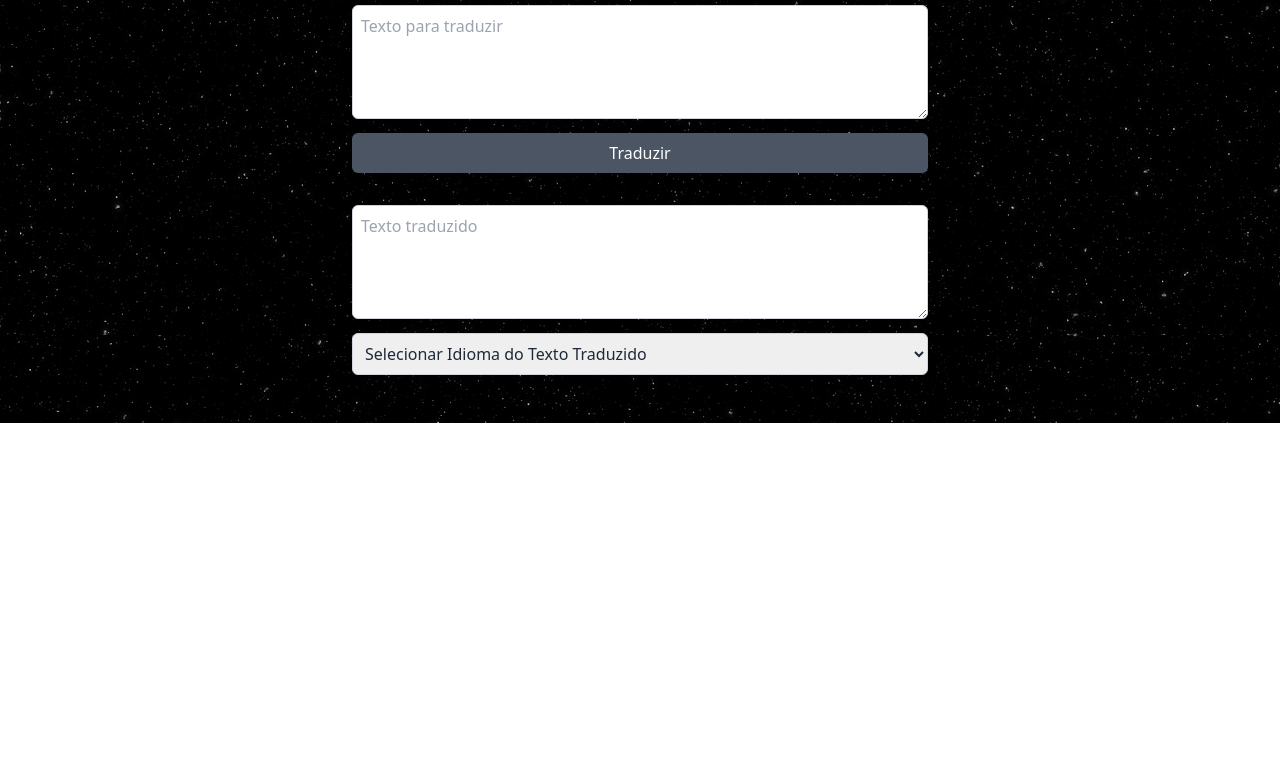
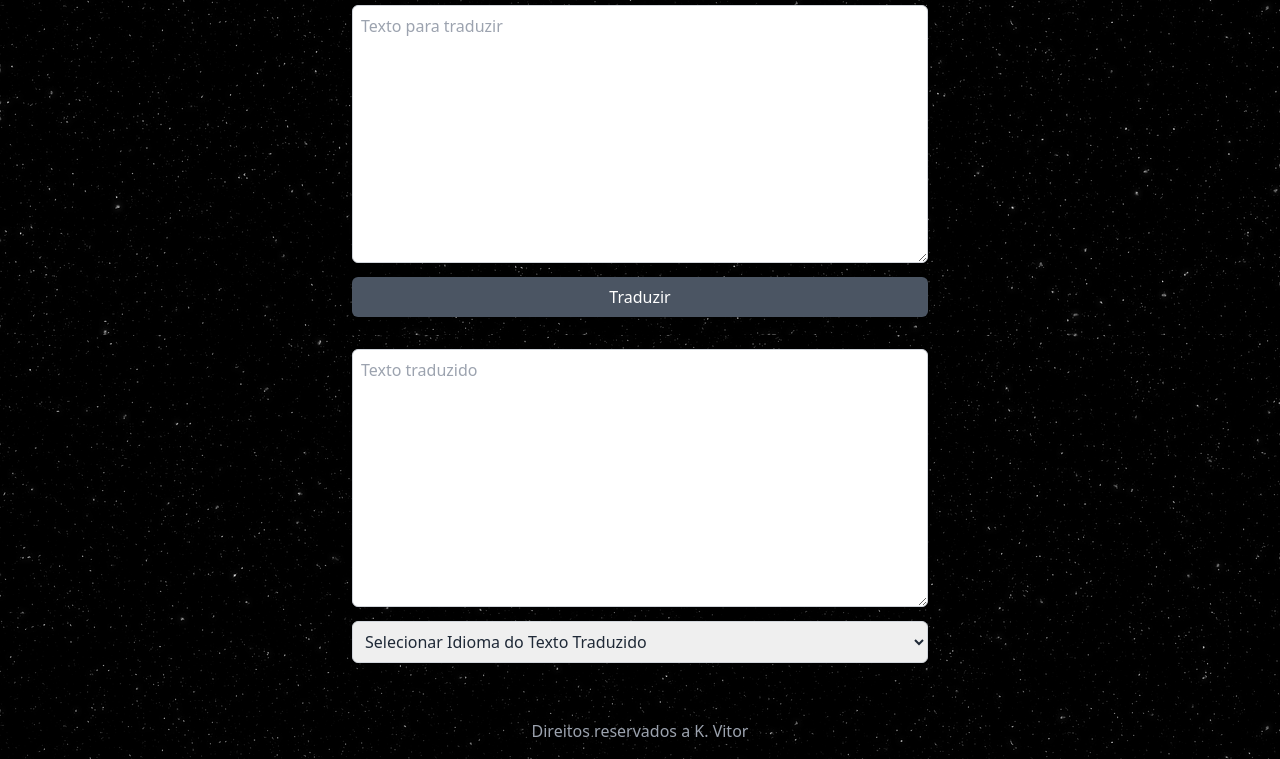
Before and after one commit to Kaio-0708/Tradutor, a plain HTML site: page index.html in a window 1280 px wide. Shown: the part 385-1144 px from the top of the page. Before the commit the page ends 808 px from the top, so only its background shows below. Drawn offline with nearby package versions, Linux system fonts and the light colour scheme.

Commit message:
Alterações pontuais

```diff
--- a/index.html
+++ b/index.html
@@ -21,12 +21,12 @@
                 <option value="italiano">Italiano</option>
                 <option value="portugues">Português</option>
             </select>
-            <textarea rows="4" placeholder="Texto para traduzir" class="w-full p-2 border border-gray-300 rounded-md"></textarea>
+            <textarea rows="10" placeholder="Texto para traduzir" class="w-full p-2 border border-gray-300 rounded-md"></textarea>
             <button class="mt-2 py-2 px-4 bg-gray-600 hover:bg-black-500 rounded-md w-full">Traduzir</button>
         </div>
 
         <div class="w-full max-w-xl mb-8">
-            <textarea rows="4" placeholder="Texto traduzido" class="w-full p-2 border border-gray-300 rounded-md" readonly></textarea>
+            <textarea rows="10" placeholder="Texto traduzido" class="w-full p-2 border border-gray-300 rounded-md" readonly></textarea>
             <select class="w-full mt-2 border border-gray-300 rounded-md p-2 text-gray-800">
                 <option value="">Selecionar Idioma do Texto Traduzido</option>
                 <option value="espanhol">Espanhol</option>
@@ -36,6 +36,10 @@
                 <option value="portugues">Português</option>
             </select>
         </div>
+
+        <footer class="mt-6 text-gray-400 text-center">
+            <p>Direitos reservados a K. Vitor</p>
+        </footer>
     </div>
 </body>
 </html>
```
Also changed, not shown: Styles/style.css (line endings or trailing spaces).
